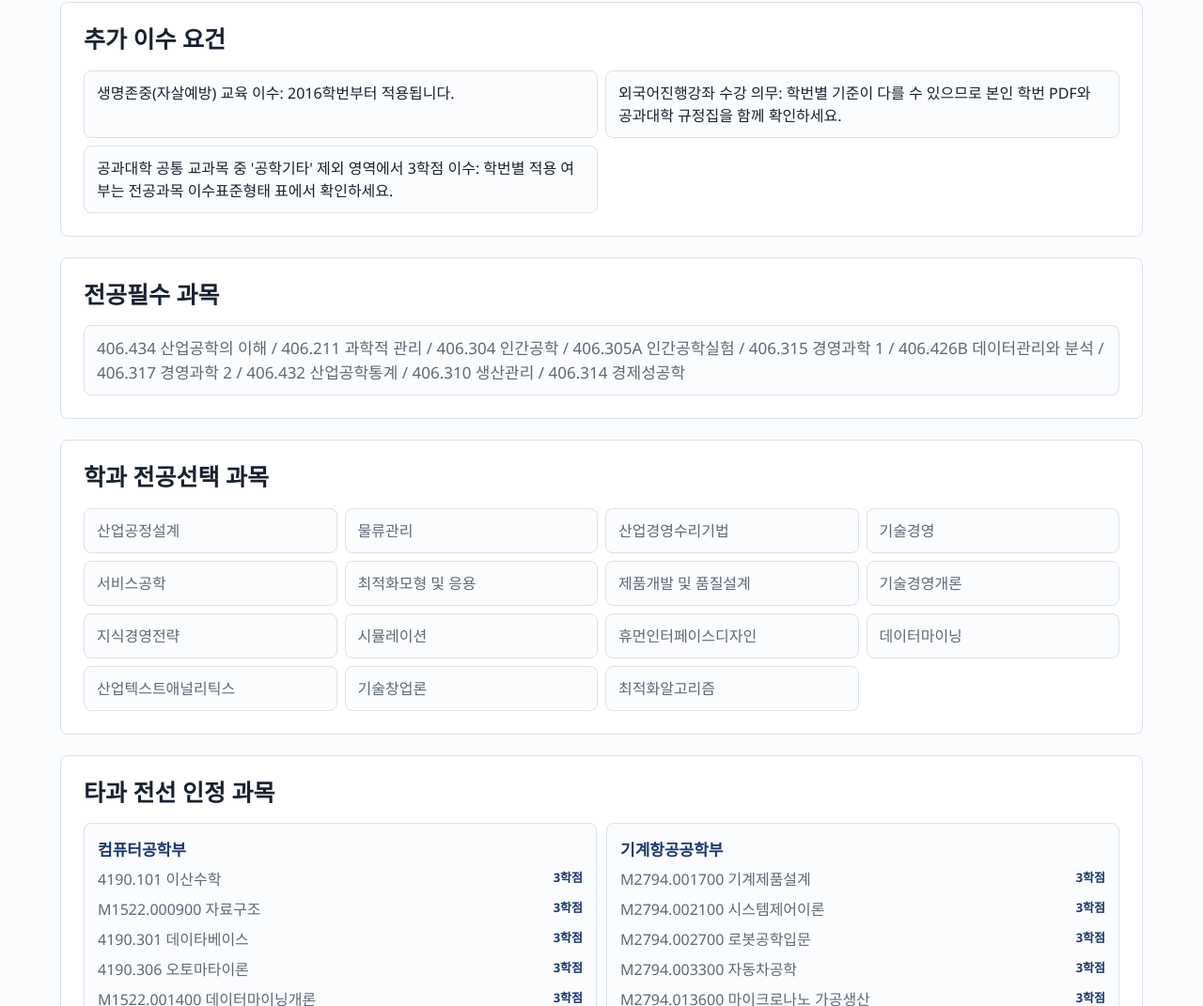
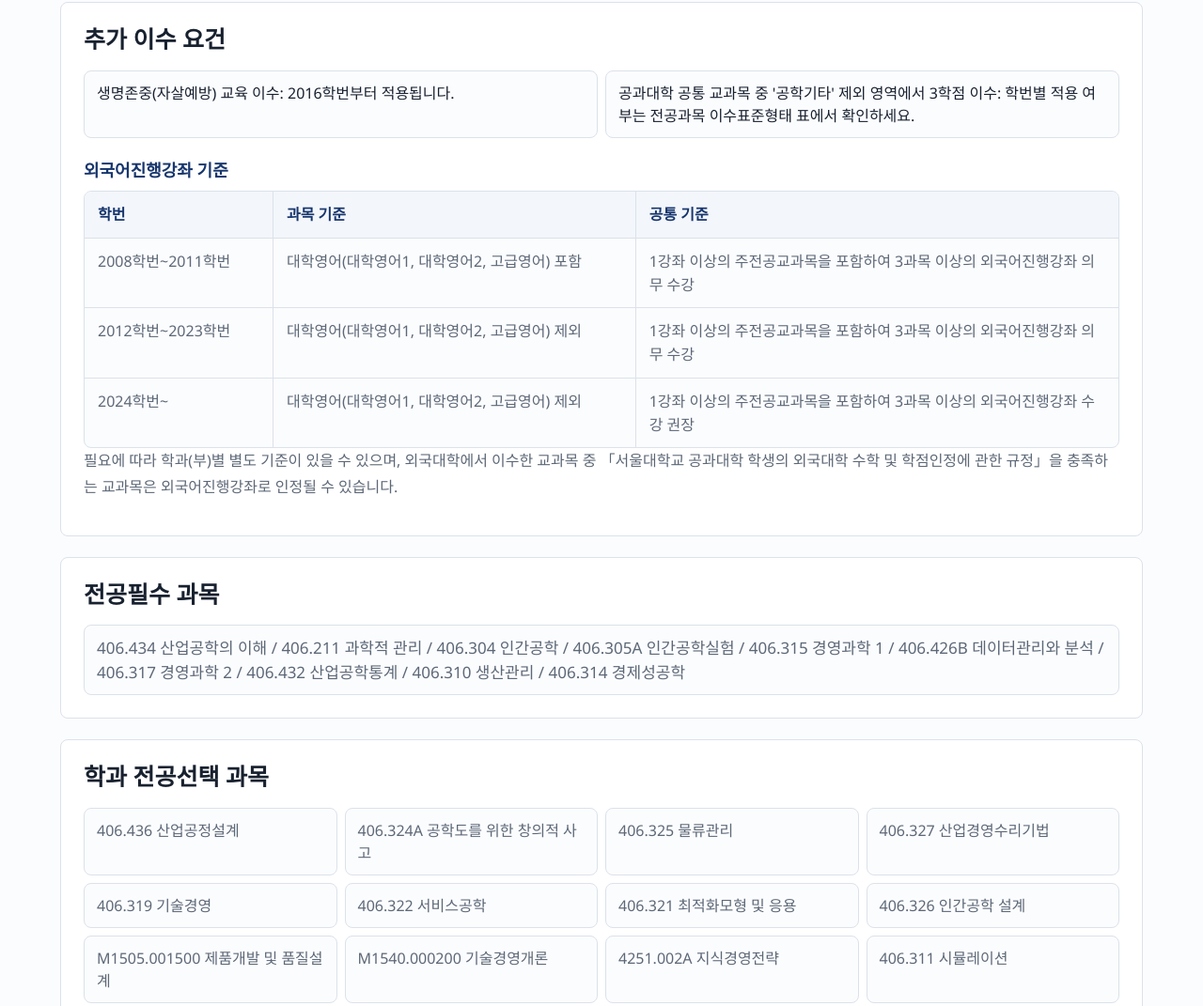
Before and after one commit to yunseo-lee-0527/snu-ie-navigator, a plain HTML site: page rules.html in a window 1280 px wide. Shown: the part 1975-3046 px from the top of the page at 94% size. Drawn offline with Linux system fonts and the light colour scheme.

Commit message:
Add elective codes and language lecture rules

```diff
--- a/css/base.css
+++ b/css/base.css
@@ -379,6 +379,12 @@ h3 {
   font-size: 25px;
 }
 
+.subsection-title {
+  margin: 20px 0 10px;
+  color: var(--snu-dark);
+  font-size: 18px;
+}
+
 .section-note {
   margin-bottom: 14px;
   color: var(--muted);
@@ -454,6 +460,43 @@ h3 {
   background: #fbfcfe;
   color: var(--muted);
   line-height: 1.5;
+}
+
+.foreign-language-table {
+  display: grid;
+  overflow: hidden;
+  border: 1px solid var(--line);
+  border-radius: 8px;
+  background: #fbfcfe;
+}
+
+.foreign-language-row {
+  display: grid;
+  grid-template-columns: minmax(150px, 0.7fr) minmax(260px, 1.35fr) minmax(320px, 1.8fr);
+  border-top: 1px solid var(--line);
+}
+
+.foreign-language-row:first-child {
+  border-top: 0;
+}
+
+.foreign-language-row.header {
+  background: #f3f6fb;
+}
+
+.foreign-language-row > * {
+  padding: 12px 14px;
+  border-left: 1px solid var(--line);
+  color: var(--muted);
+  line-height: 1.55;
+}
+
+.foreign-language-row > *:first-child {
+  border-left: 0;
+}
+
+.foreign-language-row strong {
+  color: var(--snu-dark);
 }
 
 .elective-grid {
@@ -703,11 +746,21 @@ h3 {
   .student-year-panel,
   .rule-summary,
   .credit-row,
+  .foreign-language-row,
   .required-list,
   .major-elective-list,
   .elective-grid,
   .course-grid {
     grid-template-columns: 1fr;
+  }
+
+  .foreign-language-row > * {
+    border-left: 0;
+    border-top: 1px solid var(--line);
+  }
+
+  .foreign-language-row > *:first-child {
+    border-top: 0;
   }
 
   .home-hero {
--- a/js/script.js
+++ b/js/script.js
@@ -251,21 +251,26 @@ const commonMajorRequired = [
 
 // ─── 학과 전공선택 과목 ───────────────────────────────────────────────────────
 const departmentMajorElectives = [
-  "산업공정설계",
-  "물류관리",
-  "산업경영수리기법",
-  "기술경영",
-  "서비스공학",
-  "최적화모형 및 응용",
-  "제품개발 및 품질설계",
-  "기술경영개론",
-  "지식경영전략",
-  "시뮬레이션",
-  "휴먼인터페이스디자인",
-  "데이터마이닝",
-  "산업텍스트애널리틱스",
-  "기술창업론",
-  "최적화알고리즘"
+  "406.436 산업공정설계",
+  "406.324A 공학도를 위한 창의적 사고",
+  "406.325 물류관리",
+  "406.327 산업경영수리기법",
+  "406.319 기술경영",
+  "406.322 서비스공학",
+  "406.321 최적화모형 및 응용",
+  "406.326 인간공학 설계",
+  "M1505.001500 제품개발 및 품질설계",
+  "M1540.000200 기술경영개론",
+  "4251.002A 지식경영전략",
+  "406.311 시뮬레이션",
+  "406.427A 휴먼인터페이스디자인",
+  "406.429 데이터마이닝",
+  "M0000.026700 빅데이터 산업응용",
+  "M1505.002100 산업 텍스트 애널리틱스",
+  "406.433 금융공학개론",
+  "M1505.001900 핀테크 개론",
+  "M1540.000100 기술창업론",
+  "M1505.002000 최적화알고리즘"
 ];
 
 // ─── 이수규정 PDF 링크 ────────────────────────────────────────────────────────
@@ -292,8 +297,13 @@ const multiMajorRules = [
 // ─── 추가 이수 요건 ───────────────────────────────────────────────────────────
 const additionalRequirements = [
   "생명존중(자살예방) 교육 이수: 2016학번부터 적용됩니다.",
-  "외국어진행강좌 수강 의무: 학번별 기준이 다를 수 있으므로 본인 학번 PDF와 공과대학 규정집을 함께 확인하세요.",
   "공과대학 공통 교과목 중 '공학기타' 제외 영역에서 3학점 이수: 학번별 적용 여부는 전공과목 이수표준형태 표에서 확인하세요."
+];
+
+const foreignLanguageLectureRows = [
+  ["2008학번~2011학번", "대학영어(대학영어1, 대학영어2, 고급영어) 포함", "1강좌 이상의 주전공교과목을 포함하여 3과목 이상의 외국어진행강좌 의무 수강"],
+  ["2012학번~2023학번", "대학영어(대학영어1, 대학영어2, 고급영어) 제외", "1강좌 이상의 주전공교과목을 포함하여 3과목 이상의 외국어진행강좌 의무 수강"],
+  ["2024학번~", "대학영어(대학영어1, 대학영어2, 고급영어) 제외", "1강좌 이상의 주전공교과목을 포함하여 3과목 이상의 외국어진행강좌 수강 권장"]
 ];
 
 // ─── 타과 전선 인정 과목 ──────────────────────────────────────────────────────
@@ -575,6 +585,26 @@ function initRulesPage() {
     `).join("");
   }
 
+  function foreignLanguageLectureTable() {
+    return `
+      <div class="foreign-language-table" role="table" aria-label="외국어 진행강좌 수강 기준">
+        <div class="foreign-language-row header" role="row">
+          <strong role="columnheader">학번</strong>
+          <strong role="columnheader">과목 기준</strong>
+          <strong role="columnheader">공통 기준</strong>
+        </div>
+        ${foreignLanguageLectureRows.map(([yearRange, subjectRule, commonRule]) => `
+          <div class="foreign-language-row" role="row">
+            <span role="cell">${yearRange}</span>
+            <span role="cell">${subjectRule}</span>
+            <span role="cell">${commonRule}</span>
+          </div>
+        `).join("")}
+      </div>
+      <p class="section-note">필요에 따라 학과(부)별 별도 기준이 있을 수 있으며, 외국대학에서 이수한 교과목 중 「서울대학교 공과대학 학생의 외국대학 수학 및 학점인정에 관한 규정」을 충족하는 교과목은 외국어진행강좌로 인정될 수 있습니다.</p>
+    `;
+  }
+
   function pdfLink(activeYear) {
     return `
       <a class="active" href="${requirementPdfs[activeYear]}" target="_blank" rel="noreferrer">${String(activeYear).slice(2)}학번_이수규정</a>
@@ -625,6 +655,8 @@ function initRulesPage() {
       <section class="rule-section">
         <h2>추가 이수 요건</h2>
         <ul class="required-list">${listItems(additionalRequirements)}</ul>
+        <h3 class="subsection-title">외국어진행강좌 기준</h3>
+        ${foreignLanguageLectureTable()}
       </section>
 
       <section class="rule-section">
```
